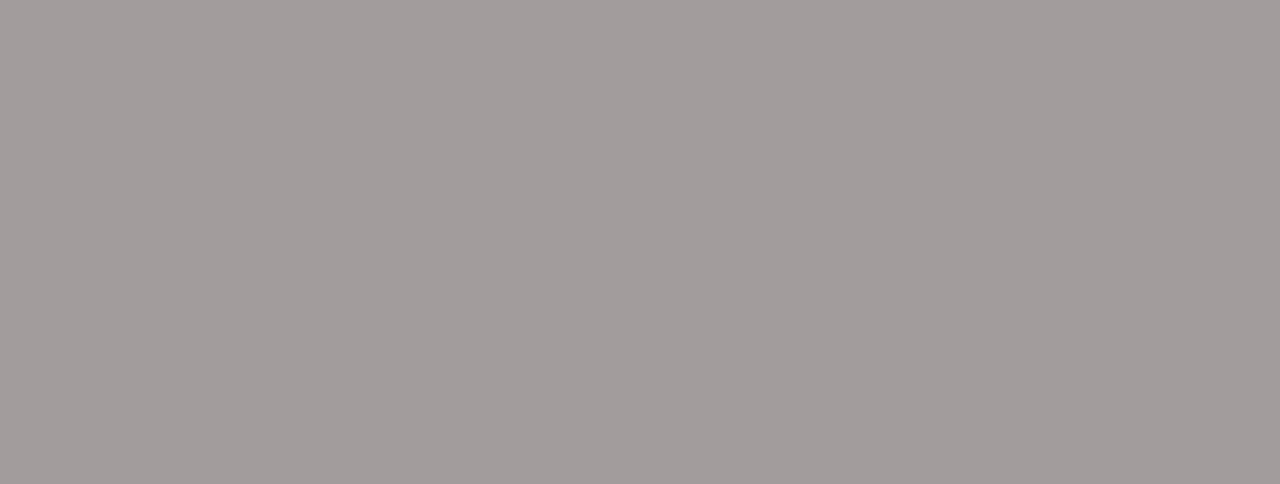
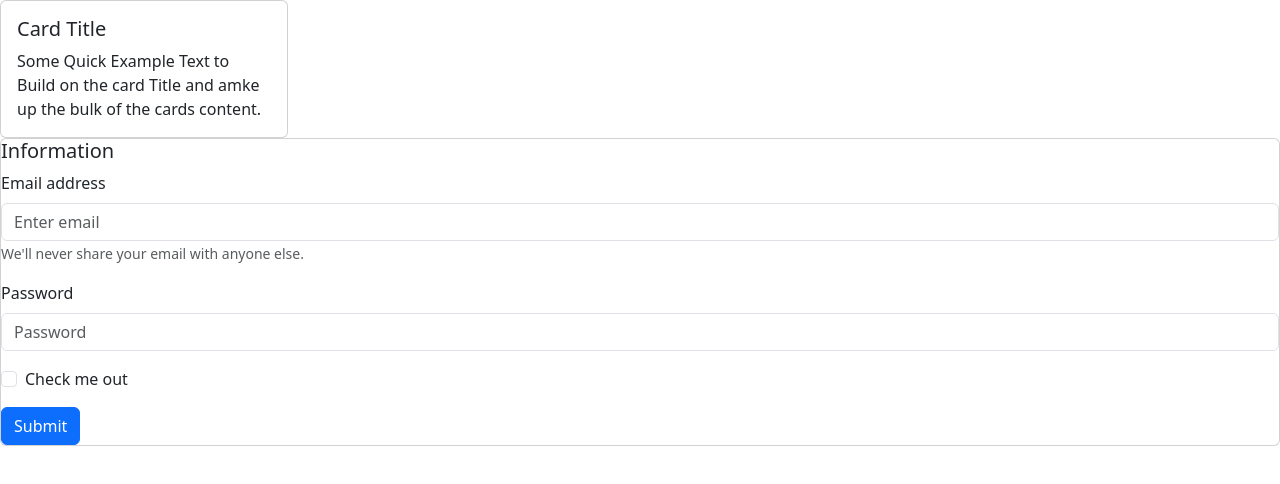
Before and after one commit to andrewdiaz20/NLV-Graphics, a React (Create React App) app in the folder frontend/: page /Contact in a window 1280 px wide. Before the commit this address had no page. Shown: the top 484 px of the page. Built offline with nearby package versions, Linux system fonts and the light colour scheme.

Commit message:
Installed Bootstrap react, tested by adding bootstrap forms and cards to contact page

```diff
--- a/frontend/package.json
+++ b/frontend/package.json
@@ -6,7 +6,9 @@
     "@testing-library/jest-dom": "^5.17.0",
     "@testing-library/react": "^13.4.0",
     "@testing-library/user-event": "^13.5.0",
+    "bootstrap": "^5.3.3",
     "react": "^18.3.1",
+    "react-bootstrap": "^2.10.2",
     "react-dom": "^18.3.1",
     "react-router-dom": "^6.23.1",
     "react-scripts": "5.0.1",
--- a/frontend/src/App.js
+++ b/frontend/src/App.js
@@ -1,14 +1,16 @@
 import './App.css';
 import Home from './Components/Home';
+import Contact from './Components/Contact';
 import { BrowserRouter as Router, Routes, Route, } from 'react-router-dom';
 import NavBar from './Components/Navigation';
-
+import 'bootstrap/dist/css/bootstrap.min.css';
 function App() {
   return (
     <Router>
       <Routes>
         <Route>
           <Route path = '/'element={<Home/>}/>
+          <Route path = '/Contact' element={<Contact/>}/>
         </Route>
       </Routes>
     </Router>
--- a/frontend/src/Components/Contact.js
+++ b/frontend/src/Components/Contact.js
@@ -1,9 +1,47 @@
-import React from "react";
+import NavBar from './Navigation'
+import Button from 'react-bootstrap/Button';
+import Form from 'react-bootstrap/Form';
+import Card from 'react-bootstrap/Card';
 
-function Footer(){
-    return(
-        <main></main>
+function Contact() {
+    return (
+        <body>
+            {/* <NavBar/> */}
+            <main>
+                <Card style={{ width: '18rem' }}>
+                    <Card.Body>
+                        <Card.Title>Card Title</Card.Title>
+                        <Card.Text>
+                            Some Quick Example Text to Build on the card Title and amke up the bulk of the cards content.
+                        </Card.Text>
+                    </Card.Body>
+                </Card>
+                <Card>
+                    <Card.Title>Information</Card.Title>
+                    <Form>
+                        <Form.Group className="mb-3" controlId="formBasicEmail">
+                            <Form.Label>Email address</Form.Label>
+                            <Form.Control type="email" placeholder="Enter email" />
+                            <Form.Text className="text-muted">
+                                We'll never share your email with anyone else.
+                            </Form.Text>
+                        </Form.Group>
+
+                        <Form.Group className="mb-3" controlId="formBasicPassword">
+                            <Form.Label>Password</Form.Label>
+                            <Form.Control type="password" placeholder="Password" />
+                        </Form.Group>
+                        <Form.Group className="mb-3" controlId="formBasicCheckbox">
+                            <Form.Check type="checkbox" label="Check me out" />
+                        </Form.Group>
+                        <Button variant="primary" type="submit">
+                            Submit
+                        </Button>
+                    </Form>
+                </Card>
+            </main>
+        </body>
     )
 };
 
-export default Footer;
+export default Contact;
```
Also changed, not shown: 2 other files (tests, documents, lock files or other folders).
